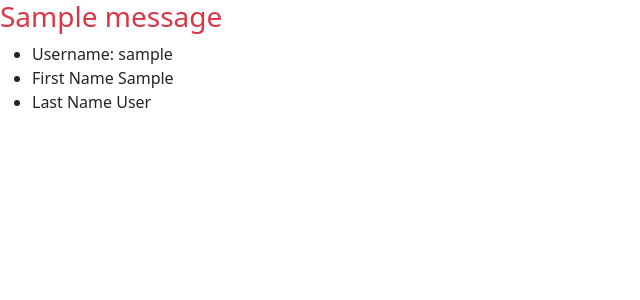
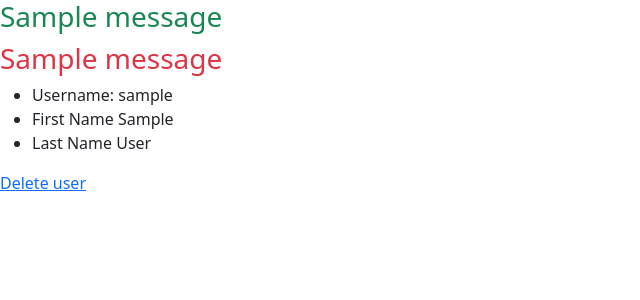
Before and after one commit to coachdaveofficial/flask-feedback, a Flask app: a page that uses templates/base.html in a window 1280 px wide. Shown: the top 300 px of the page, without its empty margins (0-640 px from the left). Run offline with Flask 2, Linux system fonts and the light colour scheme; the visitor is signed in with stand-in values (Sample User, id 1); tables that the repository leaves empty hold one stand-in row (values such as "Sample post"); one stand-in notice (Sample message) is shown.

Commit message:
added route to delete user

```diff
--- a/app.py
+++ b/app.py
@@ -103,3 +103,17 @@ def get_user_details(username):
     user = User.query.get_or_404(username)
 
     return render_template('user_details.html', user=user)
+
+@app.route('/users/<string:username>/delete')
+def delete_user(username):
+    if "username" not in session or session["username"] != username:
+        flash("You must be logged in to view!", "error")
+        return redirect("/login")
+
+    user = User.query.get_or_404(username)
+
+    db.session.delete(user)
+    db.session.commit()
+    session.pop("username")
+    flash("Successfully deleted user!", "success")
+    return redirect('/')
--- a/templates/base.html
+++ b/templates/base.html
@@ -8,6 +8,13 @@
     <title>{% block title %}{% endblock %}</title>
 </head>
 <body class="">
+    {% with success_msgs = get_flashed_messages(category_filter=["success"]) %}
+   {% if success_msgs %}
+        {% for message in success_msgs%}
+         <h3 class="text-success">{{ message }}</h3>
+      {% endfor %}
+   {% endif %}
+{% endwith %}
     {% block content %} {% endblock %}
 </body>
 </html>
--- a/templates/user_details.html
+++ b/templates/user_details.html
@@ -16,4 +16,6 @@
     <li>Last Name {{user.last_name}}</li>
 </ul>
 
+<a href="/users/{{user.username}}/delete">Delete user</a>
+
 {% endblock %}
```
